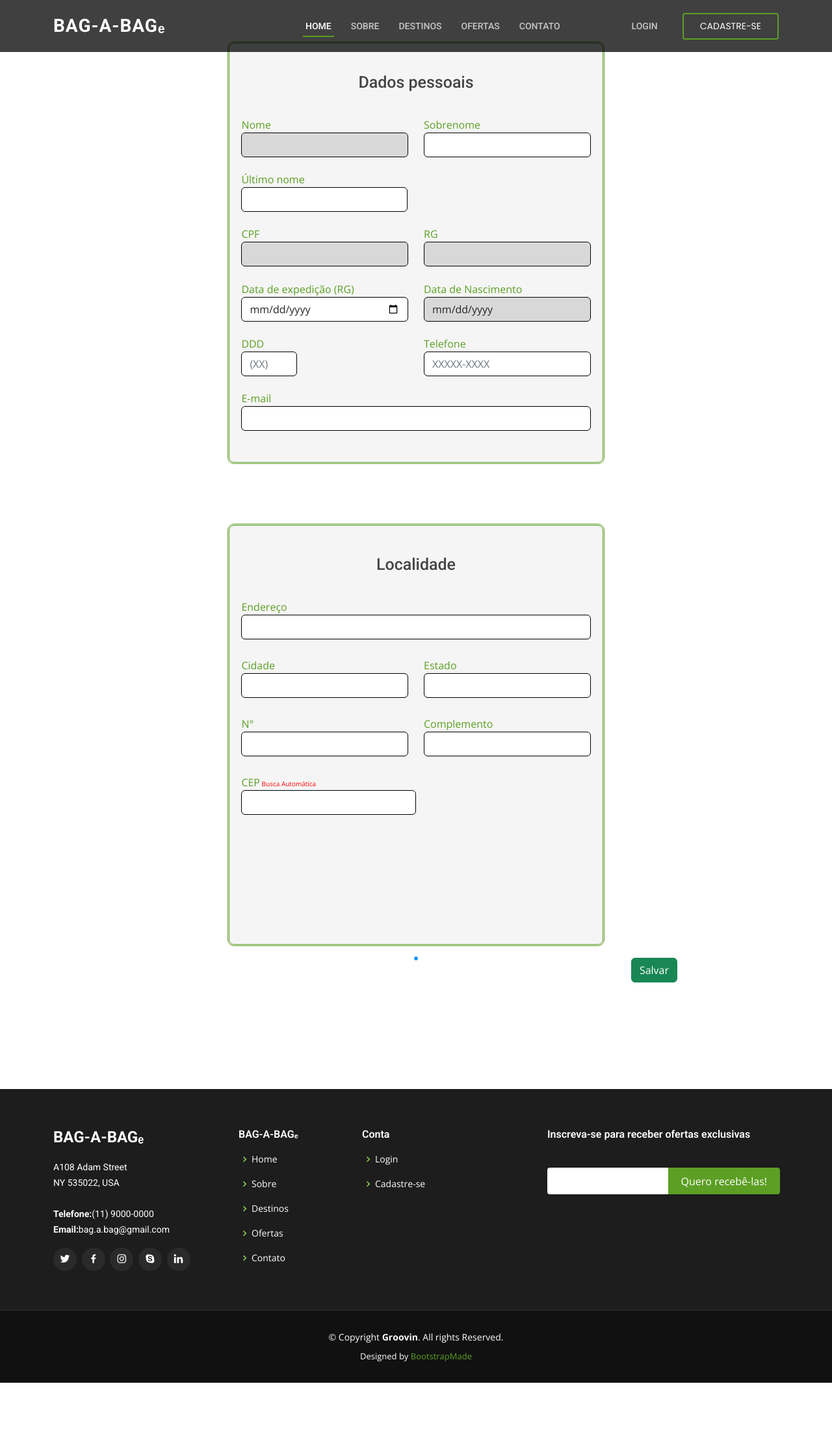
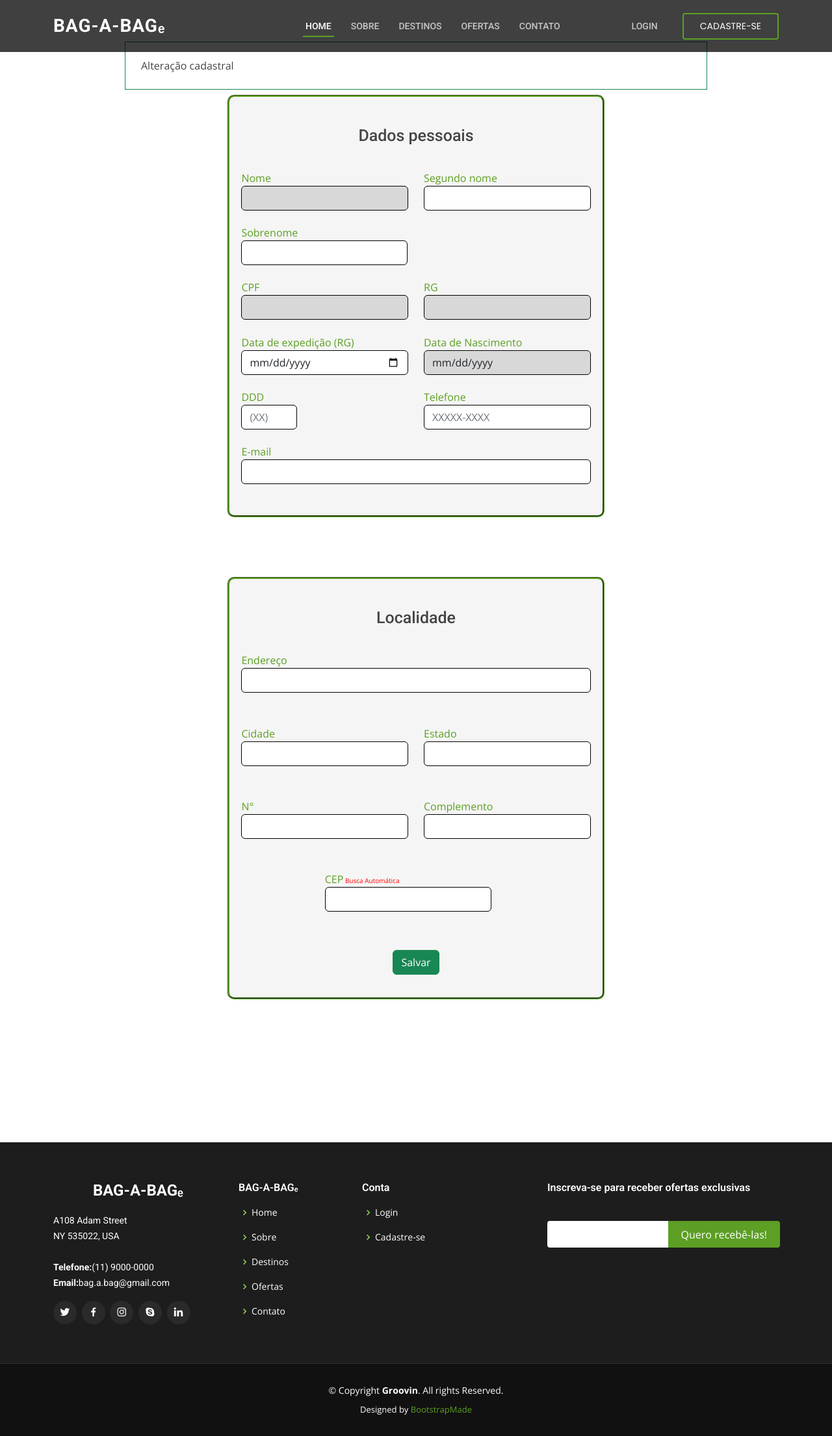
Before and after one commit to gustavinxd/bag-a-bagV2, a PHP site: page /pages/alteracoes_cadastro.html in a window 1280 px wide. Shown: the whole page at 65% size. Before the commit the page ends 2128 px from the top, so only its background shows below. Run offline with PHP 8.4, Linux system fonts and the light colour scheme.

Commit message:
tela alteração

```diff
--- a/assets/css/alteracoes_cadastro/alteracoes_cadastro.css
+++ b/assets/css/alteracoes_cadastro/alteracoes_cadastro.css
@@ -43,7 +43,7 @@ body {
 
   html,
 body {
-  background-color: #FFF;
+
   margin: 0;
   padding: 0;
   width: 100%;
@@ -466,7 +466,7 @@ svg {
     background-color: #f5f5f5;
     border-radius: 10px;
     margin: auto;
-    border-style:double;
+    border-style:groove;
     border-color: #5c9f24;
     padding: 2%;
   }
@@ -476,7 +476,7 @@ svg {
     background-color: #f5f5f5;
     border-radius: 10px;
     margin: auto;
-    border-style:double;
+    border-style:groove;
     border-color: #5c9f24;
     padding: 2%;
 
@@ -493,6 +493,12 @@ svg {
     text-align: center;
     margin-top: 5%;
     margin-bottom: 5%;
+  }
+  h3{
+    font-size: 30px;
+    text-align: center;
+    margin-top: 15%;
+    margin-bottom: -5%;
   }
 
   .required:after {
@@ -548,7 +554,7 @@ svg {
   .main-alteracoes-endereco .half-box{
     flex: 1 1 45%;
     position: relative;
-    margin-bottom: 3%;
+    margin-bottom: 7%;
     margin-top: 2%;
   }
   .main-alteracoes-endereco .half-box diff{
@@ -560,145 +566,8 @@ svg {
   .full-box{
     flex: 1 1 100%;
     position: relative;
-    text-align:right;
-    margin-right: 5%;
-    margin-top: -8%;
-  }
-
-  .main-maps{
-    background: url(https://cldup.com/Vl8C-VKQJ6-2000x2000.png) #123D68;
-    background-size:cover;
-
-  }
-
-  .dot{
-    margin: auto auto;
-    width: 300px;
-    height: 300px;
-    position: relative;
-  }
-
-
-  .centraldot{
-    width: 6px;
-    height: 6px;
-    background: rgba(32,150,243,1);
-    border-radius: 30px;
-    position: absolute;
-    left:147px;
-    top:147px;
-    animation: animationDotCentral linear 3s;
-    transform-origin: 50% 50%;
-    animation-fill-mode:forwards;
-    animation-iteration-count: infinite;
-  }
-
-
-  .wave{
-    width: 260px;
-    height: 260px;
-    background: rgba(32,150,243,0.4);
-    border-radius: 200px;
-    position: absolute;
-    left:20px;
-    top:20px;
-    opacity: 0;
-    animation: animationWave cubic-bezier(0,.54,.53,1) 3s;
-    transform-origin: 50% 50%;
-    animation-fill-mode:forwards;
-    animation-delay:0.9s;
-    animation-iteration-count: infinite;
-  }
-
-  .wave2{
-    width: 260px;
-    height: 260px;
-    background: rgba(32,150,243,0.4);
-    border-radius: 200px;
-    position: absolute;
-    left:20px;
-    top:20px;
-    opacity: 0;
-    animation: animationWave cubic-bezier(0,.54,.53,1) 3s;
-    transform-origin: 50% 50%;
-    animation-fill-mode:forwards;
-    animation-delay:1.07s;
-    animation-iteration-count: infinite;
-  }
-
-
-  @keyframes animationDotCentral{
-
-    0% {
-      transform:  scale(0) ;
-      opacity: 0;
-    }
-
-    5% {
-      transform:  scale(2) ;
-    }
-
-    10% {
-      transform:  scale(0.90) ;
-      opacity: 1;
-    }
-
-
-    11% {
-      transform:  scale(1.50) ;
-    }
-
-    12% {
-      transform:  scale(1.00) ;
-    }
-
-    28% {
-      background: rgba(32,150,243,1);
-    }
-
-    29% {
-      background: rgba(255,255,255,1);
-    }
-
-    31% {
-      background: rgba(32,150,243,1);
-    }
-
-    33% {
-      background: rgba(255,255,255,1);
-    }
-
-    35% {
-      background: rgba(32,150,243,1);
-    }
-
-    90%{
-      opacity: 1;
-    }
-
-    100% {
-      opacity: 0;
-    }
-  }
-
-  @keyframes animationWave{
-    0% {
-        opacity: 0;
-        transform:  scale(0.00);
-    }
-
-    1% {
-      opacity: 1;
-    }
-
-    10% {
-      background: rgba(32,150,243,0.4);
-    }
-
-    100% {
-       transform:  scale(1) ;
-       background: rgba(32,150,243,0.0);
-     }
+    margin-top: -6%;
+    text-align: center;
   }
 
   /*--------------------------------------------------------------
--- a/pages/alteracoes_cadastro.html
+++ b/pages/alteracoes_cadastro.html
@@ -143,6 +143,8 @@
   <!--- Começo do container/alteracoes -->
 
     <main class = "main-alteracoes">
+      <div class="border border-success p-4 mb-2" >Alteração cadastral</div>
+      </div>
 <!-- <form action="#" method> -->
       <div class="row">
         <div class = "main-alteracoes-dados">
@@ -157,14 +159,14 @@
               </div>
               <div class = "half-box">
                 <div class = "col">
-                  <label for = "lastname"  style = "color: #5c9f24">Sobrenome</label>
+                  <label for = "lastname"  style = "color: #5c9f24">Segundo nome</label>
                   <input type = "lastname" class="form-control required" style = "background-color: #FFF; border-color: black" name = "sobrenome" id = "sobrenome">
                 </div>
               </div>
             </div>
             <div class = "half-box" style = "width: 88%;">
               <div class="col" style = "width: 54%;">
-                <label for = "ultname" style = "color: #5c9f24">Último nome</label>
+                <label for = "ultname" style = "color: #5c9f24">Sobrenome</label>
                 <input type = "ultname"  class="form-control required" style = "background-color: #FFF; border-color: black" name = "ultname" id = "ultname" >
               </div>
             </div>
@@ -235,20 +237,14 @@
               <label for = "complemento" style = "color: #5c9f24">Complemento</label>
               <input type = "complemento" name = "complemento" id = "complemento" class = "form-control" style = "background-color: #FFF; border-color: #000">
             </div>
-            <div class = "half-box">
-              <div class="col-6" id = "diff">
-                <label for = "number" class="required" style = "color: #5c9f24">CEP</label>
-                <input type = "number" name = "cep" id = "cep" class="form-control required" style = "background-color: #FFF; border-color: #000" onblur="pesquisacep(this.value);">
-            </div>
+            <div class = "row">
+              <div class = "half-box" >
+                <div class="col-6" style = "margin: auto;">
+                  <label for = "number" class="required" style = "color: #5c9f24">CEP</label>
+                  <input type = "number" name = "cep" id = "cep" class="form-control required" style = "background-color: #FFF; border-color: #000" onblur="pesquisacep(this.value);">
+              </div>
           </div>
         </div>
-        <main class="main_maps">
-          <div class="dot">
-            <div class="centraldot"></div>
-            <div class="wave"></div>
-            <div class="wave2"></div>
-          </div>
-        </main>
        </div>
        <div class="full-box">
         <button type="button" id = "cadastrar" class="btn btn-success" a href="#">Salvar</button>
```
